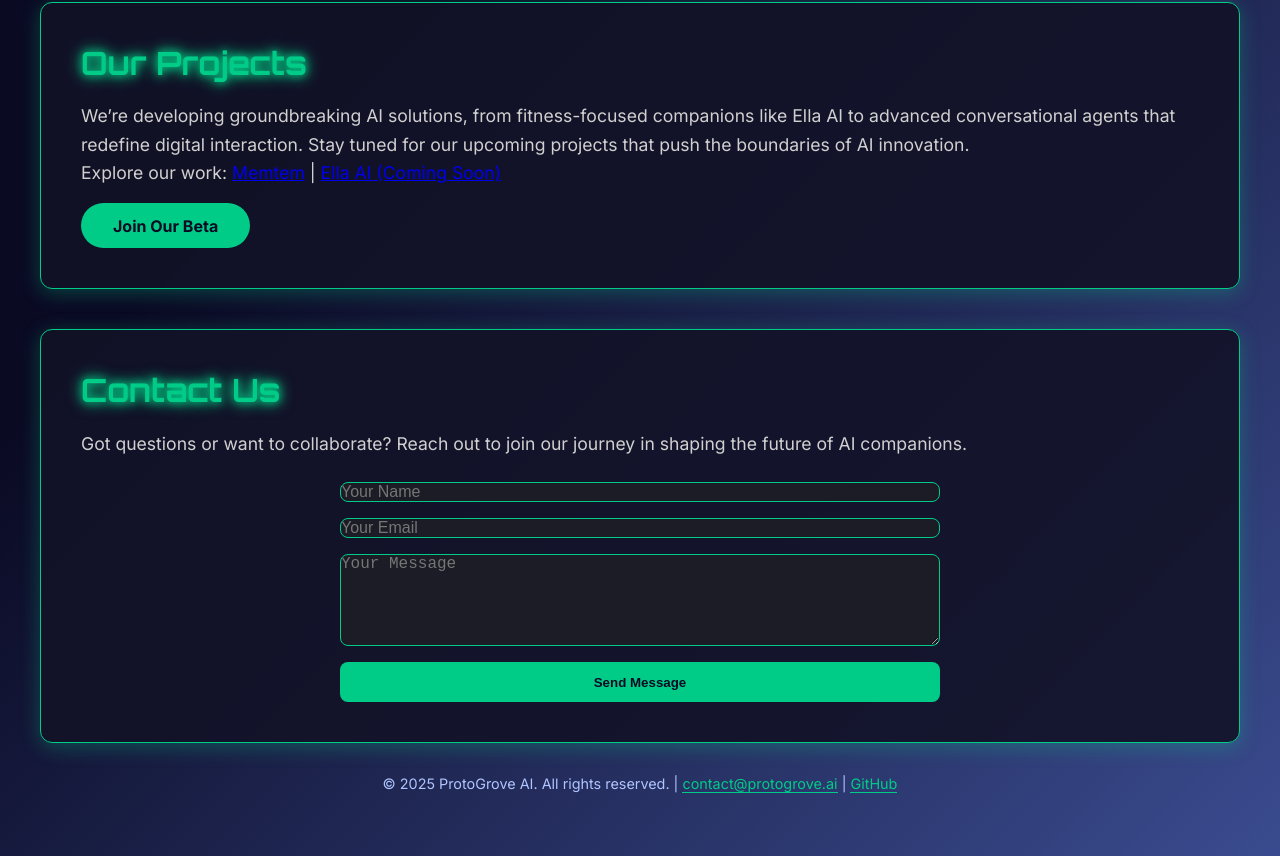
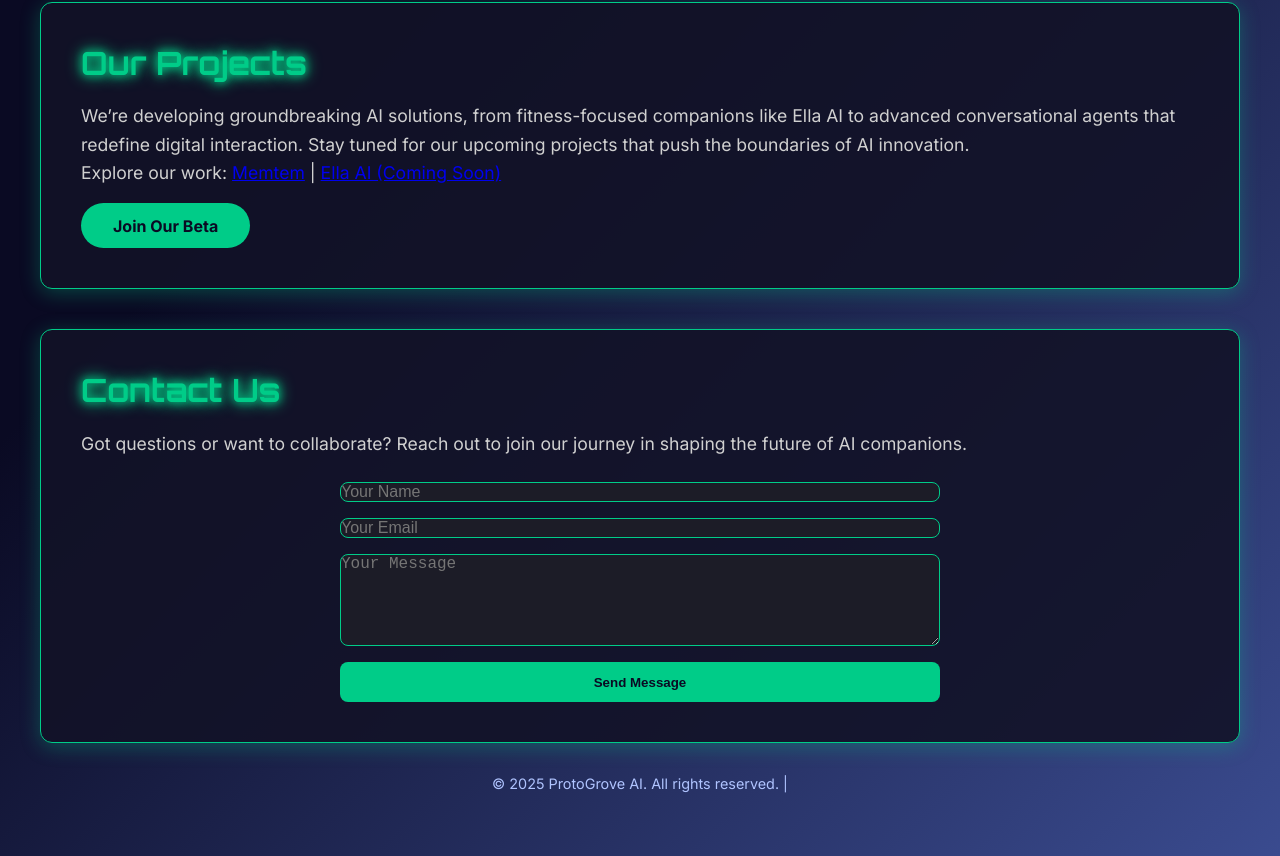
Before and after one commit to RattusKing/ProtoGrove, a plain HTML site: page index.html in a window 1280 px wide. Shown: the part 687-1543 px from the top of the page. Drawn offline with Linux system fonts and the light colour scheme.

Commit message:
Update index.html

```diff
--- a/index.html
+++ b/index.html
@@ -286,8 +286,7 @@
 
   <footer>
     © 2025 ProtoGrove AI. All rights reserved. |
-    <a href="mailto:contact@protogrove.ai">contact@protogrove.ai</a> |
-    <a href="https://github.com/rattusking" target="_blank" rel="noopener noreferrer">GitHub</a>
+
   </footer>
 
   <script>
```
